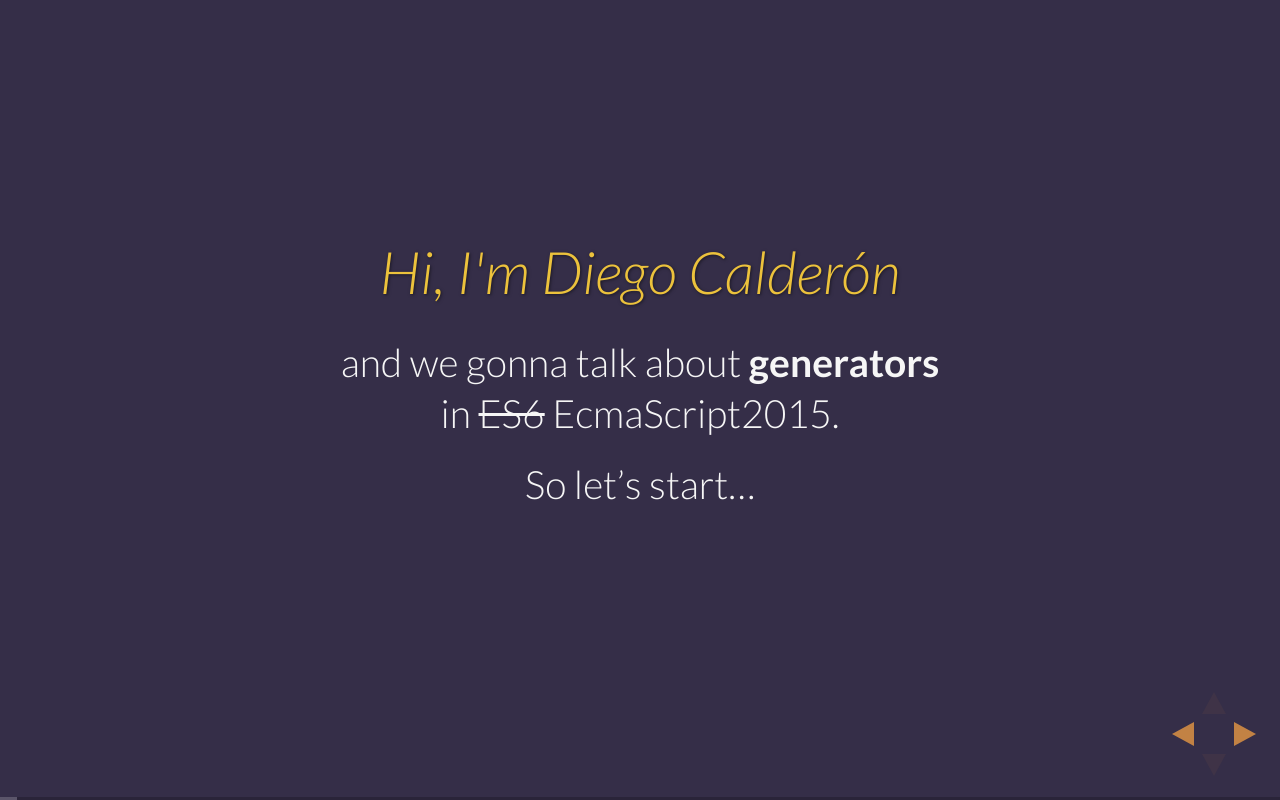
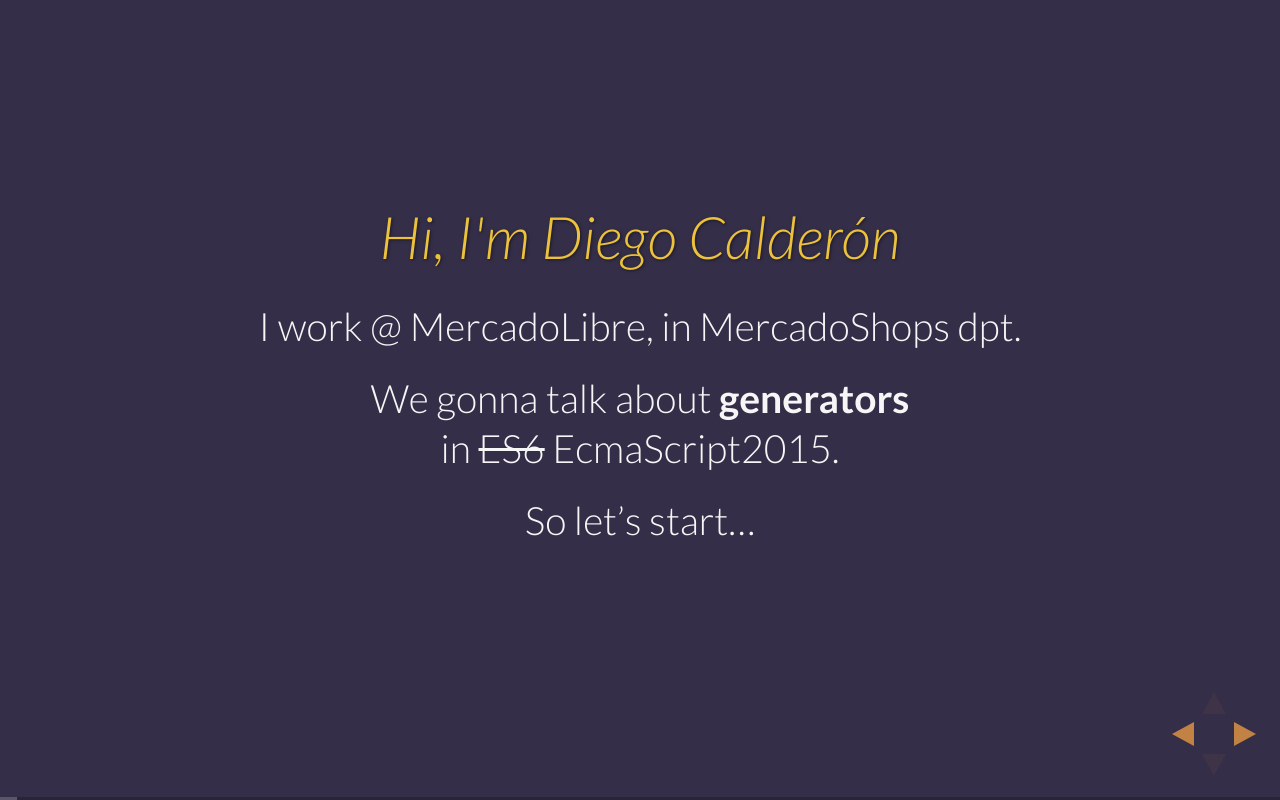
Before and after one commit to codekult/meetup-js-generators, a website: page index.html in a window 1280 px wide. Both pictures are taken after a click on the element 1251 px from the left and 734 px from the top of the page. Drawn offline with Linux system fonts and the light colour scheme.

Commit message:
Add laboral refernece

```diff
--- a/index.html
+++ b/index.html
@@ -43,7 +43,8 @@
 
             <section>
                 <h2>Hi, I'm Diego Calderón</h2>
-                <p>and we gonna talk about <strong>generators</strong><br/>in <strike>ES6</strike> EcmaScript2015.</p>
+                <p>I work @ MercadoLibre, in MercadoShops dpt.</p>
+                <p>We gonna talk about <strong>generators</strong><br/>in <strike>ES6</strike> EcmaScript2015.</p>
                 <p>So let’s start…</p>
             </section>
 
```
